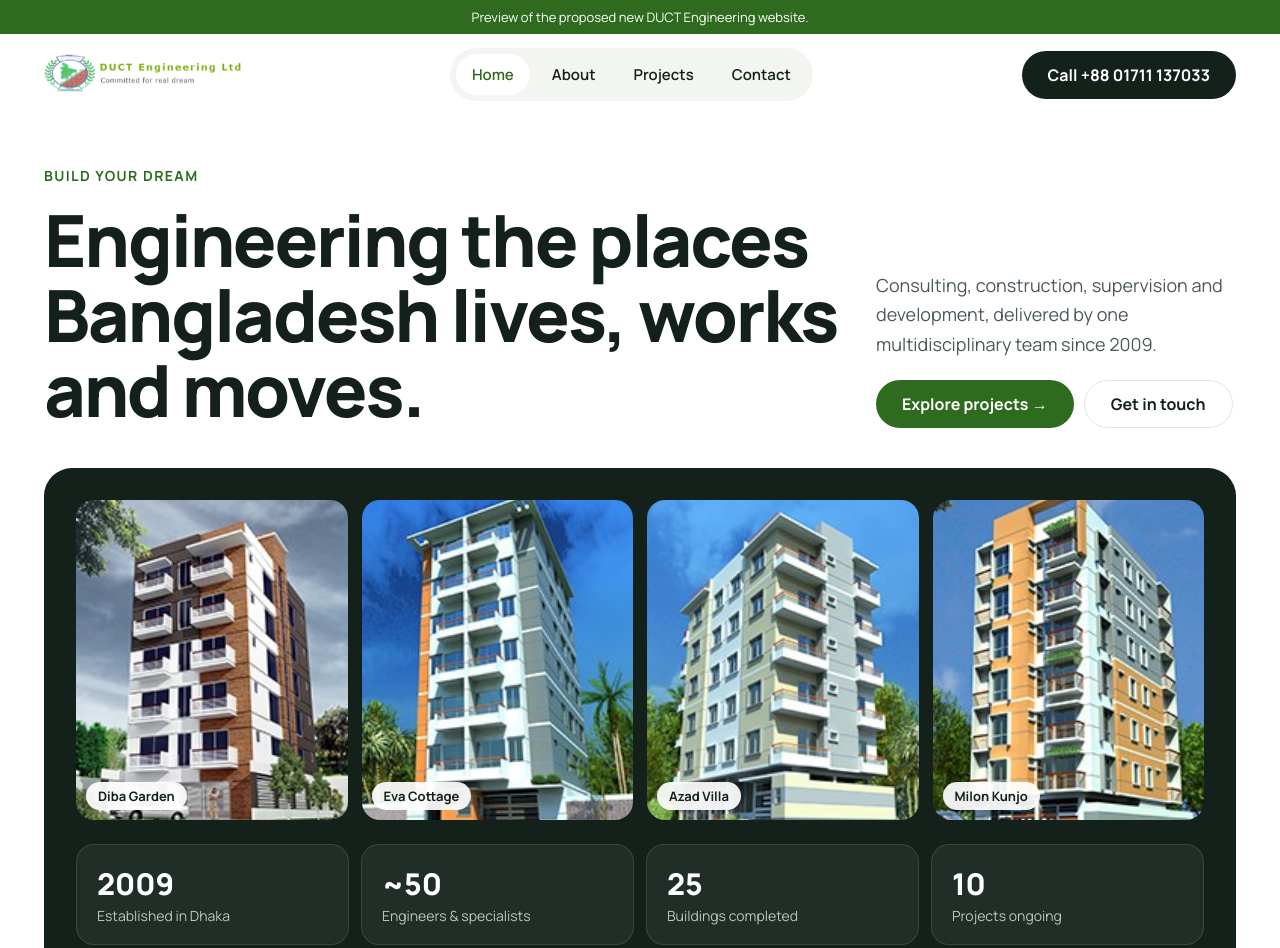
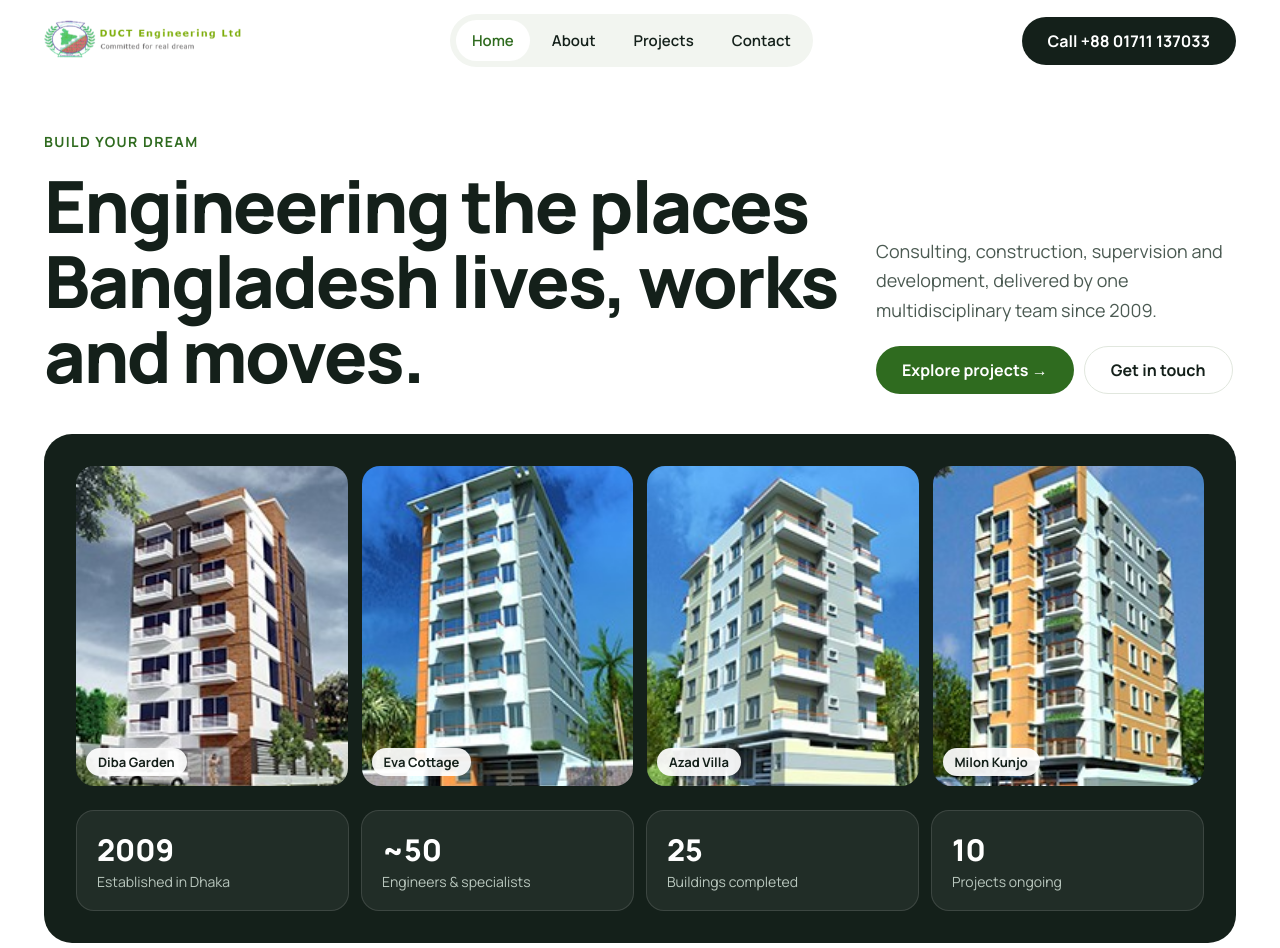
Before and after one commit to IRONIC0305/duct-engineering, a plain HTML site: page index.html in a window 1280 px wide. Shown: the top 948 px of the page. Drawn offline with Linux system fonts and the light colour scheme.

Commit message:
Remove preview banner
Co-Authored-By: Claude Opus 5.5 <noreply@anthropic.com>

```diff
--- a/index.html
+++ b/index.html
@@ -103,12 +103,9 @@ input:focus,select:focus,textarea:focus{outline:2px solid var(--accent);outline-
 footer{background:var(--ink);color:#B9C7BE;font-size:14px}
 footer a{color:#fff;text-decoration:none}footer a:hover{color:#B5DFA0}
 .view{display:none}.view.on{display:block}
-.demo-bar{background:var(--accent);color:#fff;font-size:13px;text-align:center;padding:8px 16px}
 </style>
 </head>
 <body>
-
-<div class="demo-bar">Preview of the proposed new DUCT Engineering website.</div>
 
 <header id="hdr">
   <div class="hdr wrap">
```
